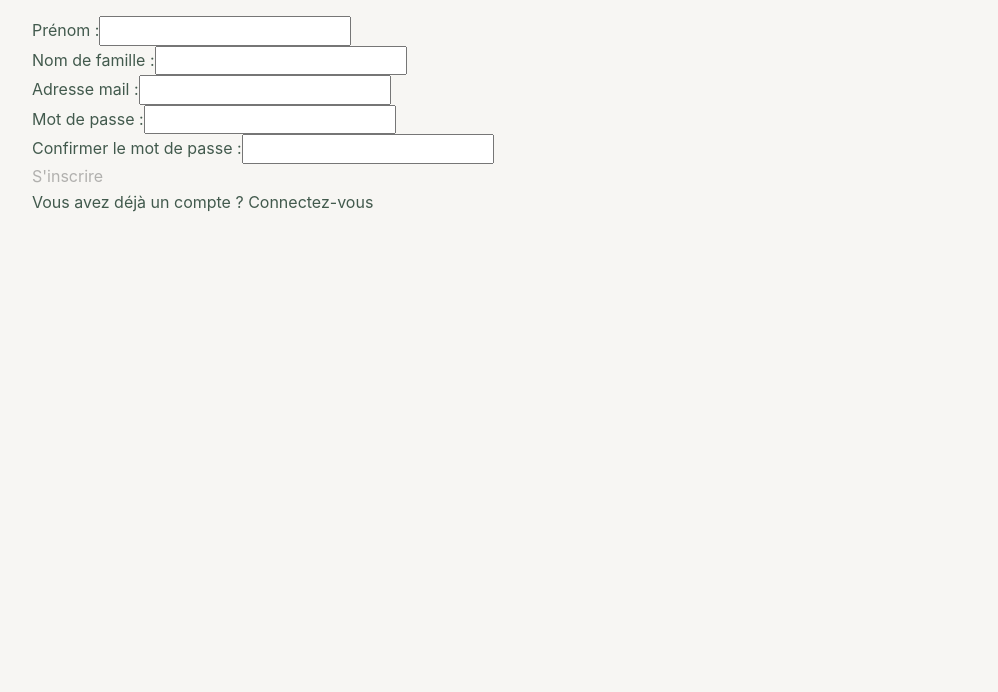
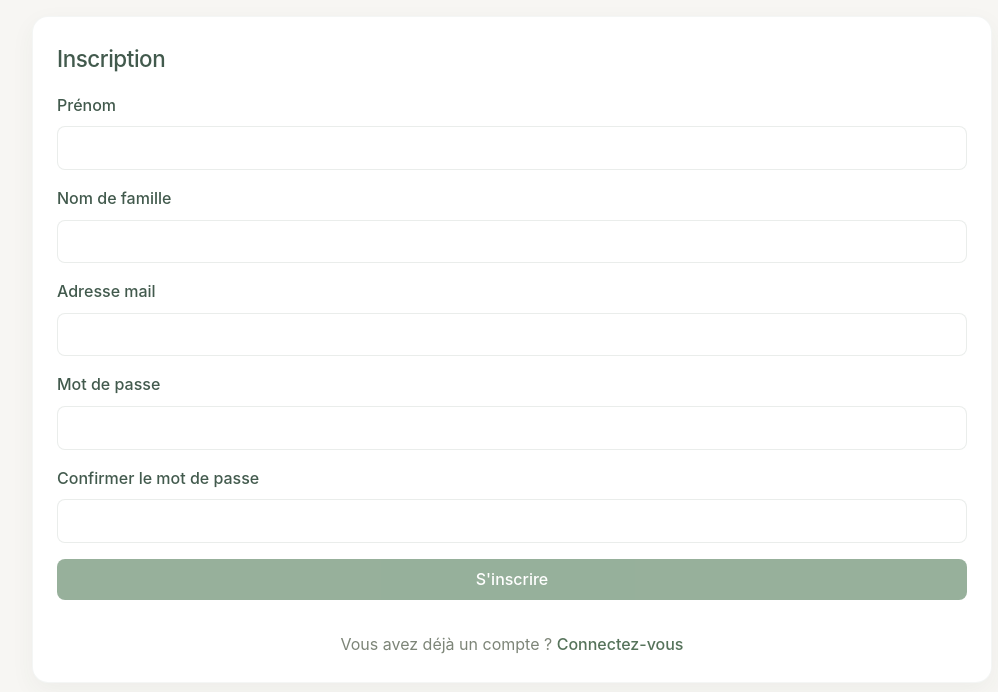
Before and after one commit to mitermitek/Florin-APP, an Angular app: page /auth/register in a window 1280 px wide. Shown: the top 692 px of the page, without its empty margins (128-1126 px from the left). Built offline with nearby package versions, Linux system fonts and the light colour scheme; no server answers.

Commit message:
style: use css classes on login and register components

```diff
--- a/src/app/auth/login/login.html
+++ b/src/app/auth/login/login.html
@@ -1,22 +1,32 @@
-<form (ngSubmit)="login()" [formGroup]="loginForm">
-  <div>
-    <label for="email">Adresse mail</label>
-    <input id="email" formControlName="email" type="email" autocomplete="email" />
+<div class="card">
+  <h1 class="page-title">Connexion</h1>
+
+  <form class="form" (ngSubmit)="login()" [formGroup]="loginForm">
+    <div class="form__group">
+      <label class="form__label" for="email">Adresse mail</label>
+      <input
+        class="form__input"
+        id="email"
+        formControlName="email"
+        type="email"
+        autocomplete="email"
+      />
 
       @if (loginForm.controls.email.touched) {
         @if (loginForm.controls.email.errors?.['required']) {
-        <p>L'adresse mail est requise.</p>
+          <p class="form__error">L'adresse mail est requise.</p>
         }
 
         @if (loginForm.controls.email.errors?.['email']) {
-        <p>L'adresse mail doit être valide.</p>
+          <p class="form__error">L'adresse mail doit être valide.</p>
         }
       }
     </div>
 
-  <div>
-    <label for="password">Mot de passe</label>
+    <div class="form__group">
+      <label class="form__label" for="password">Mot de passe</label>
       <input
+        class="form__input"
         id="password"
         formControlName="password"
         type="password"
@@ -25,17 +35,22 @@
 
       @if (loginForm.controls.password.touched) {
         @if (loginForm.controls.password.errors?.['required']) {
-        <p>Le mot de passe est requis.</p>
+          <p class="form__error">Le mot de passe est requis.</p>
         }
       }
     </div>
 
-  <div>
+    <div class="form__checkbox">
       <input id="remember-me" formControlName="rememberMe" type="checkbox" />
-    <label for="remember-me">Se souvenir de moi</label>
+      <label class="form__label" for="remember-me">Se souvenir de moi</label>
     </div>
 
-  <button type="submit" [disabled]="loginForm.invalid">Se connecter</button>
+    <button class="btn btn--primary" type="submit" [disabled]="loginForm.invalid">
+      Se connecter
+    </button>
+
+    <p class="form__footer">
+      Vous n'avez pas de compte ? <a routerLink="/auth/register">Inscrivez-vous</a>
+    </p>
   </form>
-
-<p>Vous n'avez pas de compte ? <a routerLink="/auth/register">Inscrivez-vous</a></p>
+</div>
--- a/src/app/auth/register/register.html
+++ b/src/app/auth/register/register.html
@@ -1,87 +1,115 @@
-<form (ngSubmit)="register()" [formGroup]="registerForm">
-  <div>
-    <label for="first-name">Prénom :</label>
-    <input id="first-name" formControlName="firstName" type="text" autocomplete="given-name" />
+<div class="card">
+  <h1 class="page-title">Inscription</h1>
+
+  <form class="form" (ngSubmit)="register()" [formGroup]="registerForm">
+    <div class="form__group">
+      <label class="form__label" for="first-name">Prénom</label>
+      <input
+        class="form__input"
+        id="first-name"
+        formControlName="firstName"
+        type="text"
+        autocomplete="given-name"
+      />
 
       @if (registerForm.controls.firstName.touched) {
         @if (registerForm.controls.firstName.errors?.['required']) {
-        <p>Le prénom est requis.</p>
+          <p class="form__error">Le prénom est requis.</p>
         }
 
         @if (registerForm.controls.firstName.errors?.['minlength']) {
-        <p>Le prénom doit comporter au moins 3 caractères.</p>
+          <p class="form__error">Le prénom doit comporter au moins 3 caractères.</p>
         }
 
         @if (registerForm.controls.firstName.errors?.['maxlength']) {
-        <p>Le prénom ne doit pas dépasser 100 caractères.</p>
+          <p class="form__error">Le prénom ne doit pas dépasser 100 caractères.</p>
         }
       }
     </div>
 
-  <div>
-    <label for="last-name">Nom de famille :</label>
-    <input id="last-name" formControlName="lastName" type="text" autocomplete="family-name" />
+    <div class="form__group">
+      <label class="form__label" for="last-name">Nom de famille</label>
+      <input
+        class="form__input"
+        id="last-name"
+        formControlName="lastName"
+        type="text"
+        autocomplete="family-name"
+      />
 
       @if (registerForm.controls.lastName.touched) {
         @if (registerForm.controls.lastName.errors?.['required']) {
-        <p>Le nom de famille est requis.</p>
+          <p class="form__error">Le nom de famille est requis.</p>
         }
 
         @if (registerForm.controls.lastName.errors?.['minlength']) {
-        <p>Le nom de famille doit comporter au moins 3 caractères.</p>
+          <p class="form__error">Le nom de famille doit comporter au moins 3 caractères.</p>
         }
 
         @if (registerForm.controls.lastName.errors?.['maxlength']) {
-        <p>Le nom de famille ne doit pas dépasser 100 caractères.</p>
+          <p class="form__error">Le nom de famille ne doit pas dépasser 100 caractères.</p>
         }
       }
     </div>
 
-  <div>
-    <label for="email">Adresse mail :</label>
-    <input id="email" formControlName="email" type="email" autocomplete="email" />
+    <div class="form__group">
+      <label class="form__label" for="email">Adresse mail</label>
+      <input
+        class="form__input"
+        id="email"
+        formControlName="email"
+        type="email"
+        autocomplete="email"
+      />
 
       @if (registerForm.controls.email.touched) {
         @if (registerForm.controls.email.errors?.['required']) {
-        <p>L'adresse mail est requise.</p>
+          <p class="form__error">L'adresse mail est requise.</p>
         }
 
         @if (registerForm.controls.email.errors?.['email']) {
-        <p>L'adresse mail doit être valide.</p>
+          <p class="form__error">L'adresse mail doit être valide.</p>
         }
 
         @if (registerForm.controls.email.errors?.['minlength']) {
-        <p>L'adresse mail doit comporter au moins 5 caractères.</p>
+          <p class="form__error">L'adresse mail doit comporter au moins 5 caractères.</p>
         }
 
         @if (registerForm.controls.email.errors?.['maxlength']) {
-        <p>L'adresse mail ne doit pas dépasser 255 caractères.</p>
+          <p class="form__error">L'adresse mail ne doit pas dépasser 255 caractères.</p>
         }
       }
     </div>
 
-  <div>
-    <label for="password">Mot de passe :</label>
-    <input id="password" formControlName="password" type="password" autocomplete="new-password" />
+    <div class="form__group">
+      <label class="form__label" for="password">Mot de passe</label>
+      <input
+        class="form__input"
+        id="password"
+        formControlName="password"
+        type="password"
+        autocomplete="new-password"
+      />
 
       @if (registerForm.controls.password.touched) {
         @if (registerForm.controls.password.errors?.['required']) {
-        <p>Le mot de passe est requis.</p>
+          <p class="form__error">Le mot de passe est requis.</p>
         }
 
         @if (registerForm.controls.password.errors?.['minlength']) {
-        <p>Le mot de passe doit comporter au moins 8 caractères.</p>
+          <p class="form__error">Le mot de passe doit comporter au moins 8 caractères.</p>
         }
 
         @if (registerForm.controls.password.errors?.['passwordsMismatch']) {
-        <p>Les mots de passe ne correspondent pas.</p>
+          <p class="form__error">Les mots de passe ne correspondent pas.</p>
         }
       }
     </div>
 
-  <div>
-    <label for="password-confirmation">Confirmer le mot de passe :</label>
+    <div class="form__group">
+      <label class="form__label" for="password-confirmation">Confirmer le mot de passe</label>
       <input
+        class="form__input"
         id="password-confirmation"
         formControlName="passwordConfirmation"
         type="password"
@@ -90,20 +118,27 @@
 
       @if (registerForm.controls.passwordConfirmation.touched) {
         @if (registerForm.controls.passwordConfirmation.errors?.['required']) {
-        <p>La confirmation du mot de passe est requise.</p>
+          <p class="form__error">La confirmation du mot de passe est requise.</p>
         }
 
         @if (registerForm.controls.passwordConfirmation.errors?.['minlength']) {
-        <p>La confirmation du mot de passe doit comporter au moins 8 caractères.</p>
+          <p class="form__error">
+            La confirmation du mot de passe doit comporter au moins 8 caractères.
+          </p>
         }
 
         @if (registerForm.controls.passwordConfirmation.errors?.['passwordsMismatch']) {
-        <p>Les mots de passe ne correspondent pas.</p>
+          <p class="form__error">Les mots de passe ne correspondent pas.</p>
         }
       }
     </div>
 
-  <button type="submit" [disabled]="registerForm.invalid">S'inscrire</button>
+    <button class="btn btn--primary" type="submit" [disabled]="registerForm.invalid">
+      S'inscrire
+    </button>
+
+    <p class="form__footer">
+      Vous avez déjà un compte ? <a routerLink="/auth/login">Connectez-vous</a>
+    </p>
   </form>
-
-<p>Vous avez déjà un compte ? <a routerLink="/auth/login">Connectez-vous</a></p>
+</div>
```
Lines whose indentation alone changed are shown as unchanged.
